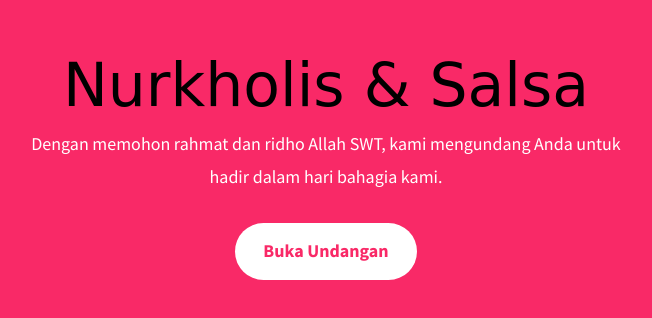
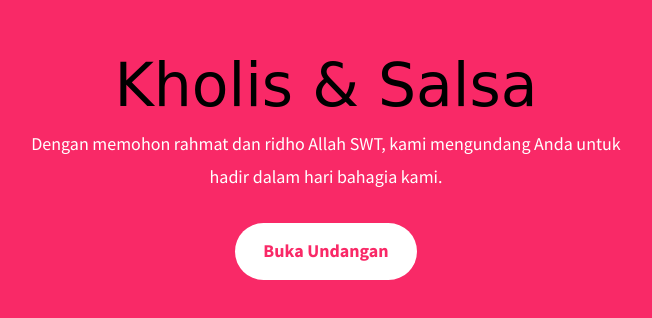
Before and after one commit to AsaPutraa/undangan_wedding_nur, a plain HTML site: page index.html in a window 1280 px wide. Shown: the part 244-562 px from the top of the page, without its empty margins (314-966 px from the left). Drawn offline with Linux system fonts and the light colour scheme; a web font is replaced by a local one.

Commit message:
Update HTML

```diff
--- a/index.html
+++ b/index.html
@@ -7,7 +7,7 @@
 
 	<meta charset="utf-8">
 	<meta http-equiv="X-UA-Compatible" content="IE=edge">
-	<title>Nurkholis &mdash;Salsa </title>
+	<title>Kholis &mdash;Salsa </title>
 	<meta name="viewport" content="width=device-width, initial-scale=1">
 	<meta property="og:title" content=""/>
 	<meta property="og:image" content=""/>
@@ -101,7 +101,7 @@
 </style>
 
 <div id="splash-screen">
-  <h1>Nurkholis & Salsa</h1>
+  <h1>Kholis & Salsa</h1>
   <p>Dengan memohon rahmat dan ridho Allah SWT, kami mengundang Anda untuk hadir dalam hari bahagia kami.</p>
   <button onclick="openInvitation()">Buka Undangan</button>
 </div>
@@ -143,7 +143,7 @@
 							<div class="animate-box svg-sm colored">
 								<img src="images/flaticon/svg/004-nature.svg" class="svg" alt="Free HTML5 Bootstrap Template by QBootstrap.com">
 								<h1 class="holder"><span>The Wedding of</span></h1>
-								<h2>Nurkholis &amp; Salsa</h2>
+								<h2>Kholis &amp; Salsa</h2>
 								<p>16.08.2025</p>
 							</div>
 						</div>
@@ -181,7 +181,7 @@
 				<div class="col-md-8 col-md-offset-2 text-center">
 					<div class="col-md-5 col-sm-5 col-xs-5 nopadding">
 						<img src="images/groom.jpg" class="img-responsive" alt="Free HTML5 Bootstrap Template by QBootstrap.com">
-						<h3>Nurkholis</h3>
+						<h3>Kholis</h3>
 						<span>Suami</span>
 					</div>
 					<div class="col-md-2 col-sm-2 col-xs-2 nopadding"><h2 class="amp-center"><img src="images/flaticon/svg/003-luxury.svg" class="svg img-responsive" alt="Free HTML5 Bootstrap Template by QBootstrap.com"></h2></div>
@@ -274,7 +274,7 @@
 					<div class="couple groom text-center animate-box">
 						<img src="images/groom.jpg" class="img-responsive" alt="Free HTML5 Bootstrap Template by QBootstrap.com">
 						<div class="desc">
-							<h2>Nurkholis</h2>
+							<h2>Kholis</h2>
 							<p>Putra dari Bp. Darsito dan Ibu Dasilah</p>
 							<ul class="social social-circle">
 <li>
```
Also changed, not shown: 1 other file.
